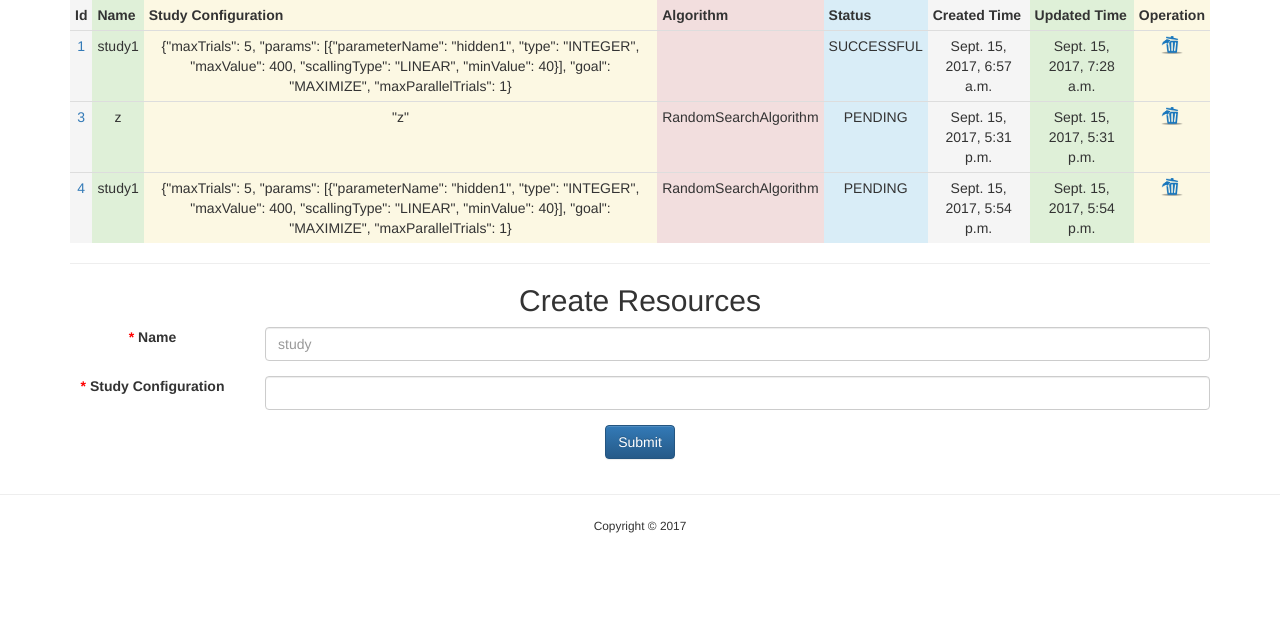
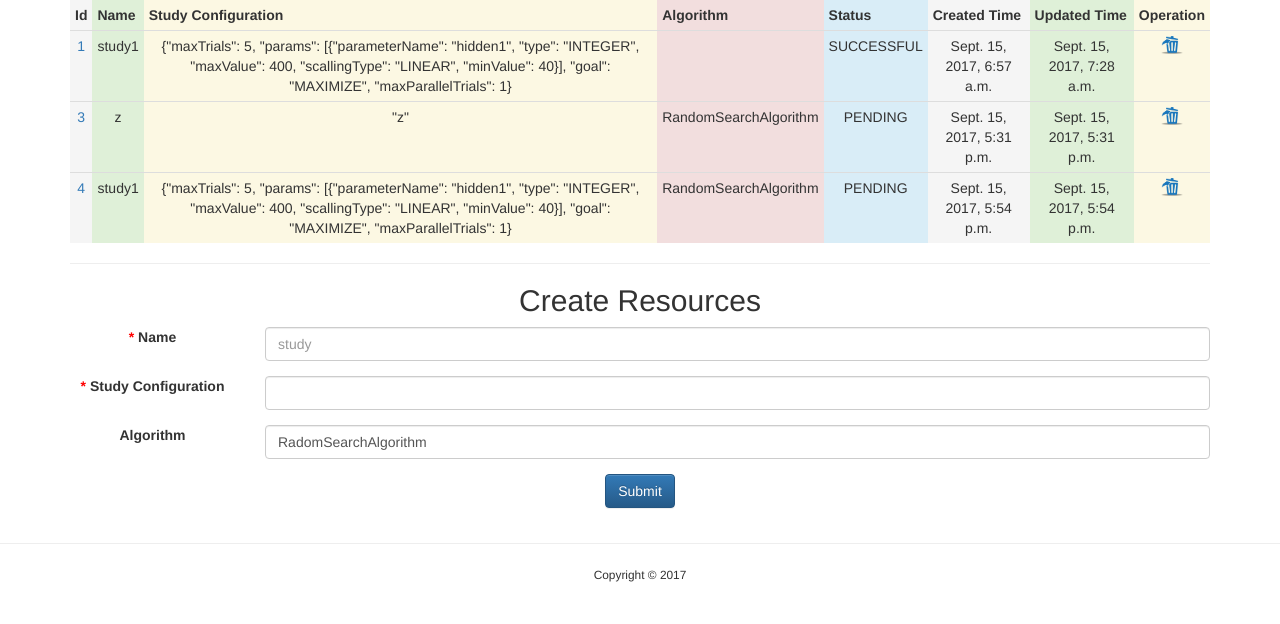
Before and after one commit to tobegit3hub/advisor, a Django app: page /dashboard/ in a window 1280 px wide. Shown: the part 176-800 px from the top of the page. Run offline with Django 3.2, Linux system fonts and the light colour scheme; data comes from the database, SQL or seed files in the repository; some libraries are stand-ins or nearby versions.

Commit message:
Support generating trials with grid search algorithm

```diff
--- a/advisor_server/dashboard/templates/index.html
+++ b/advisor_server/dashboard/templates/index.html
@@ -70,6 +70,12 @@
                     <div class="col-sm-10">
                         <input type="text" class="form-control" name="study_configuration" placeholder=""
                                required="required">
+                    </div>
+                </div>
+                <div class="form-group row">
+                    <label for="inputEmail3" class="col-sm-2 col-form-label"> Algorithm </label>
+                    <div class="col-sm-10">
+                        <input type="text" class="form-control" name="algorithm" value="RadomSearchAlgorithm">
                     </div>
                 </div>
                 <div class="form-group row">
--- a/advisor_server/dashboard/views.py
+++ b/advisor_server/dashboard/views.py
@@ -49,10 +49,11 @@ def v1_studies(request):
   if request.method == "POST":
     name = request.POST.get("name", "")
     study_configuration = request.POST.get("study_configuration", "")
+    algorighm = request.POST.get("algorithm", "RandomSearchAlgorithm")
 
     # Remove the charactors like \t and \"
     study_configuration_json = json.loads(study_configuration)
-    data = {"name": name, "study_configuration": study_configuration_json}
+    data = {"name": name, "study_configuration": study_configuration_json, "algorithm": algorighm}
 
     url = "http://127.0.0.1:8000/suggestion/v1/studies"
     response = requests.post(url, json=data)
--- a/advisor_server/suggestion/algorithm/grid_search.py
+++ b/advisor_server/suggestion/algorithm/grid_search.py
@@ -24,7 +24,10 @@ class GridSearchAlgorithm(BaseSuggestionAlgorithm):
         min_value = param["minValue"]
         max_value = param["maxValue"]
 
-        value_step = (max_value - min_value) / (number - 1)
+        if number > 1:
+          value_step = (max_value - min_value) / (number - 1)
+        else:
+          value_step = max_value - min_value
         parameter_value = min_value + value_step * i
         parameter_values_json[param["parameterName"]] = parameter_value
 
```
Also changed, not shown: advisor_server/suggestion/views.py (+10 -6 lines).
